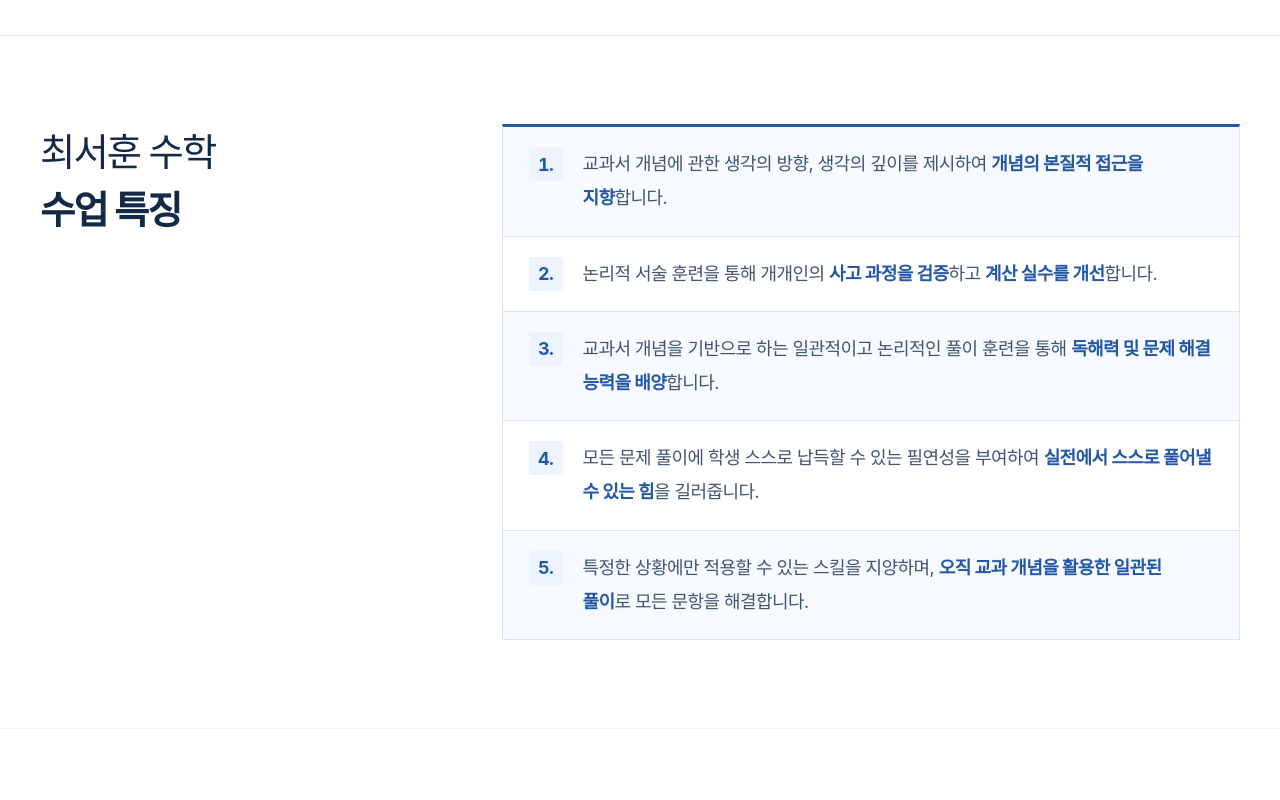
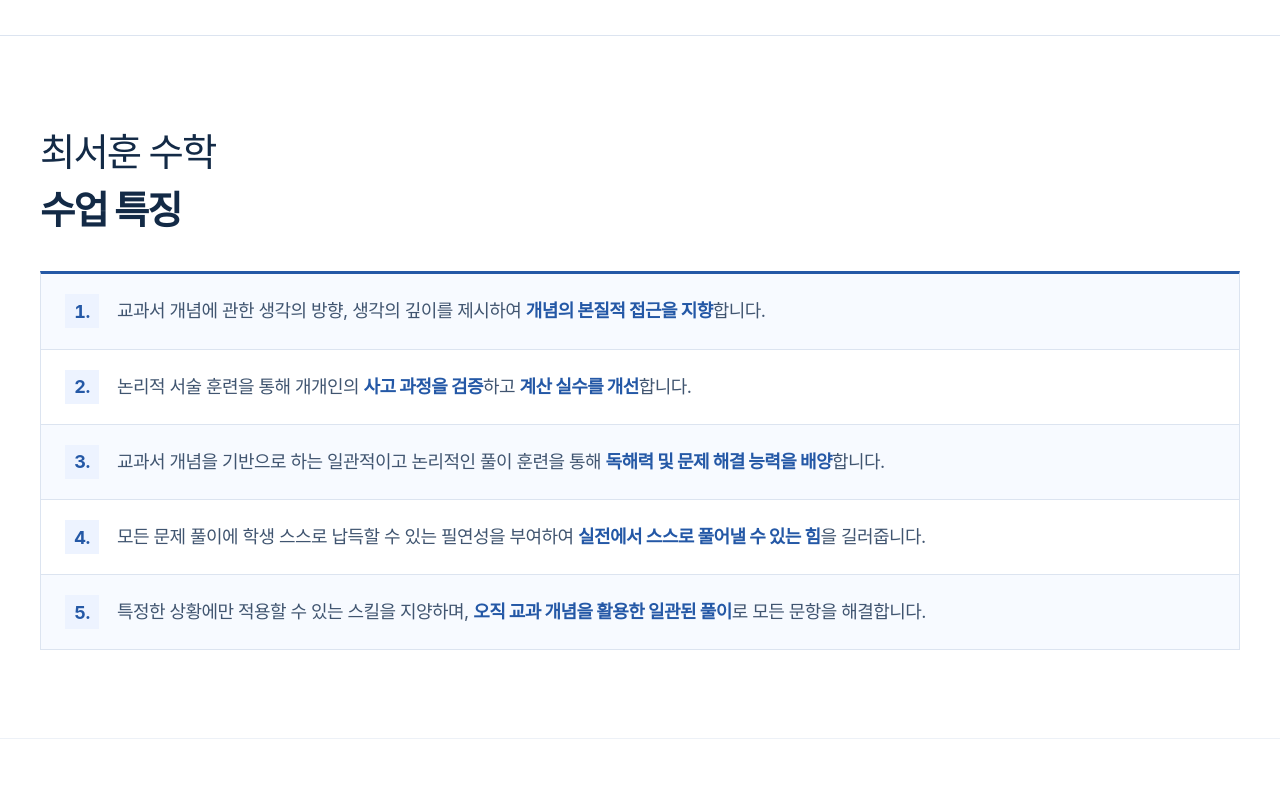
Before and after one commit to hoonmath/hoonmath.github.io, a plain HTML site: page index.html in a window 1280 px wide. Shown: the part 1680-2480 px from the top of the page. Drawn offline with Linux system fonts and the light colour scheme.

Commit message:
Widen teaching features so desktop descriptions fit on one line

```diff
--- a/assets/style.css
+++ b/assets/style.css
@@ -138,13 +138,13 @@ h1{font-family:inherit;font-size:clamp(54px,5.1vw,78px);font-weight:750;line-hei
 .class-card-daeil{background:#f3f7fe;border-top-color:#2458a6}.class-card-gwanak{background:#fffbf3;border-top-color:#c5983d}
 
 /* Five concise numbered rows keep every teaching feature visible together. */
-#philosophy .philosophy-layout{grid-template-columns:minmax(0,.7fr) minmax(0,1.3fr);gap:64px;align-items:start}
+#philosophy .philosophy-layout{grid-template-columns:minmax(0,1fr);gap:32px;align-items:start}
 #philosophy .section-intro{position:static}#philosophy .section-intro h2{font-size:clamp(30px,3vw,40px);line-height:1.5}
 .teaching-features{min-width:0;border:1px solid var(--line);border-top:3px solid var(--accent);background:#fff}
-.teaching-features>li{display:grid;grid-template-columns:34px minmax(0,1fr);gap:20px;align-items:start;padding:20px 26px}
+.teaching-features>li{display:grid;grid-template-columns:34px minmax(0,1fr);gap:18px;align-items:start;padding:20px 24px}
 .teaching-features>li+li{border-top:1px solid var(--line)}.teaching-features>li:nth-child(odd){background:#f7faff}
 .teaching-feature-number{display:flex;align-items:center;justify-content:center;min-height:34px;background:var(--accent-soft);color:var(--accent);font-size:18px;font-weight:750;line-height:1.5;font-variant-numeric:tabular-nums}
-.teaching-features p{margin:0;color:#405570;font-size:18px;line-height:1.9}
+.teaching-features p{margin:0;color:#405570;font-size:clamp(16px,calc(1.6vw + .6px),18px);line-height:1.9}
 @media(max-width:960px){#philosophy .philosophy-layout{grid-template-columns:1fr;gap:28px}}
 @media(max-width:600px){.teaching-features>li{grid-template-columns:28px minmax(0,1fr);gap:12px;padding:18px 16px}.teaching-feature-number{min-height:28px;font-size:16px}.teaching-features p{font-size:16px;line-height:1.9}#philosophy .section-intro h2{font-size:28px}}
 @media print{.hero-visual .hero-caption{position:static;width:100%;margin:0}}
--- a/index.html
+++ b/index.html
@@ -12,7 +12,7 @@
   <link rel="canonical" href="https://hoonmath.github.io/">
   <link rel="icon" href="assets/favicon.svg?v=20261124-logo" type="image/svg+xml">
   <link rel="preload" href="assets/images/choi-seohoon-cutout-20261124.webp" as="image">
-  <link rel="stylesheet" href="assets/style.css?v=20261126-features-list">
+  <link rel="stylesheet" href="assets/style.css?v=20261126-features-wide">
   <meta property="og:type" content="website">
   <meta property="og:locale" content="ko_KR">
   <meta property="og:site_name" content="최서훈수학">
```
